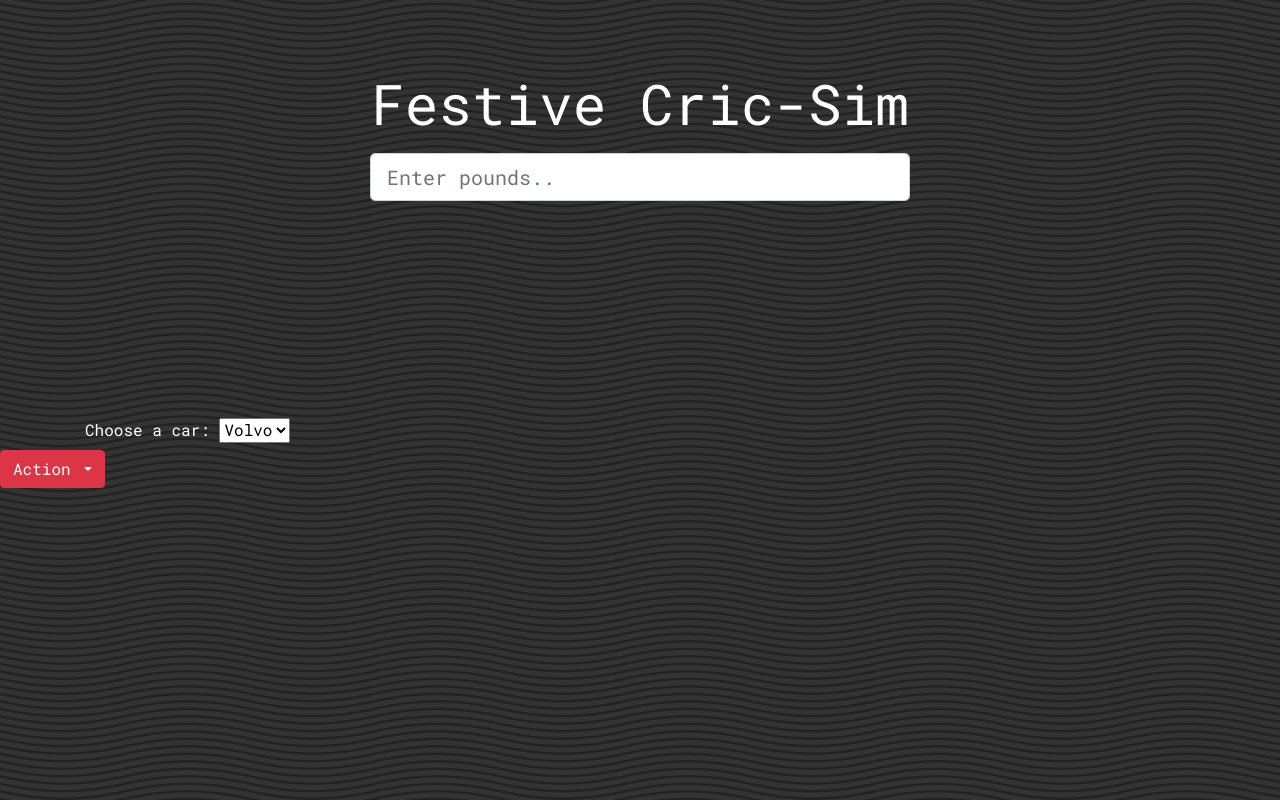
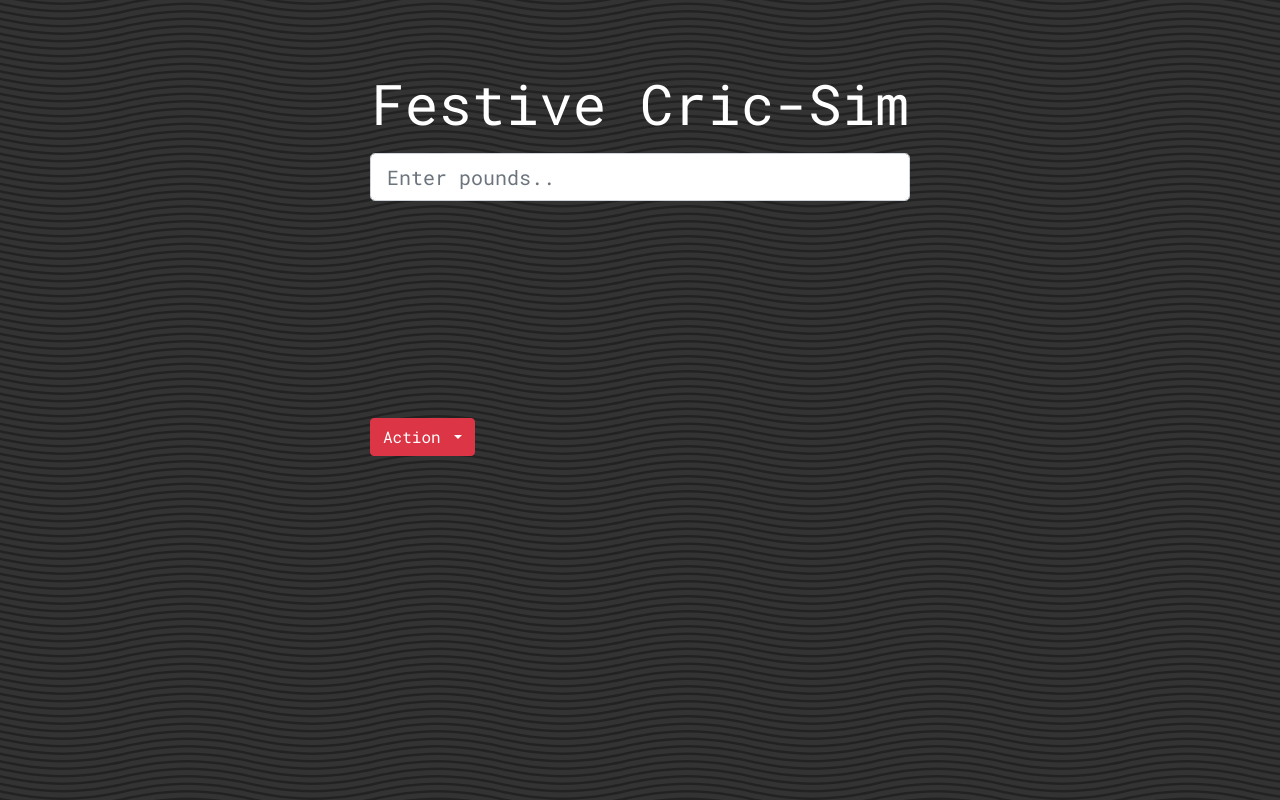
Before and after one commit to andrewbwrm/Festive-CricSim, a plain HTML site: page index.html in a window 1280 px wide. Drawn offline with nearby package versions, Linux system fonts and the light colour scheme.

Commit message:
Added drop down inside container

```diff
--- a/index.html
+++ b/index.html
@@ -53,20 +53,7 @@
             </div>
           </div>
         </div>
-      </div>
-    </div>
-
-    <label for="cars">Choose a car:</label>
-  <select name="cars" id="cars">
-    <option value="volvo">Volvo</option>
-    <option value="saab">Saab</option>
-    <option value="opel">Opel</option>
-    <option value="audi">Audi</option>
-  </select>
-  </div>
-
-
-  <!-- Example single danger button -->
+        <!-- Example single danger button -->
 <div class="btn-group">
   <button type="button" class="btn btn-danger dropdown-toggle" data-toggle="dropdown" aria-haspopup="true" aria-expanded="false">
     Action
@@ -79,6 +66,10 @@
     <a class="dropdown-item" href="#">Separated link</a>
   </div>
 </div>
+      </div>
+    </div>
+
+
 
   <script src="js/app.js"></script>
 
```
